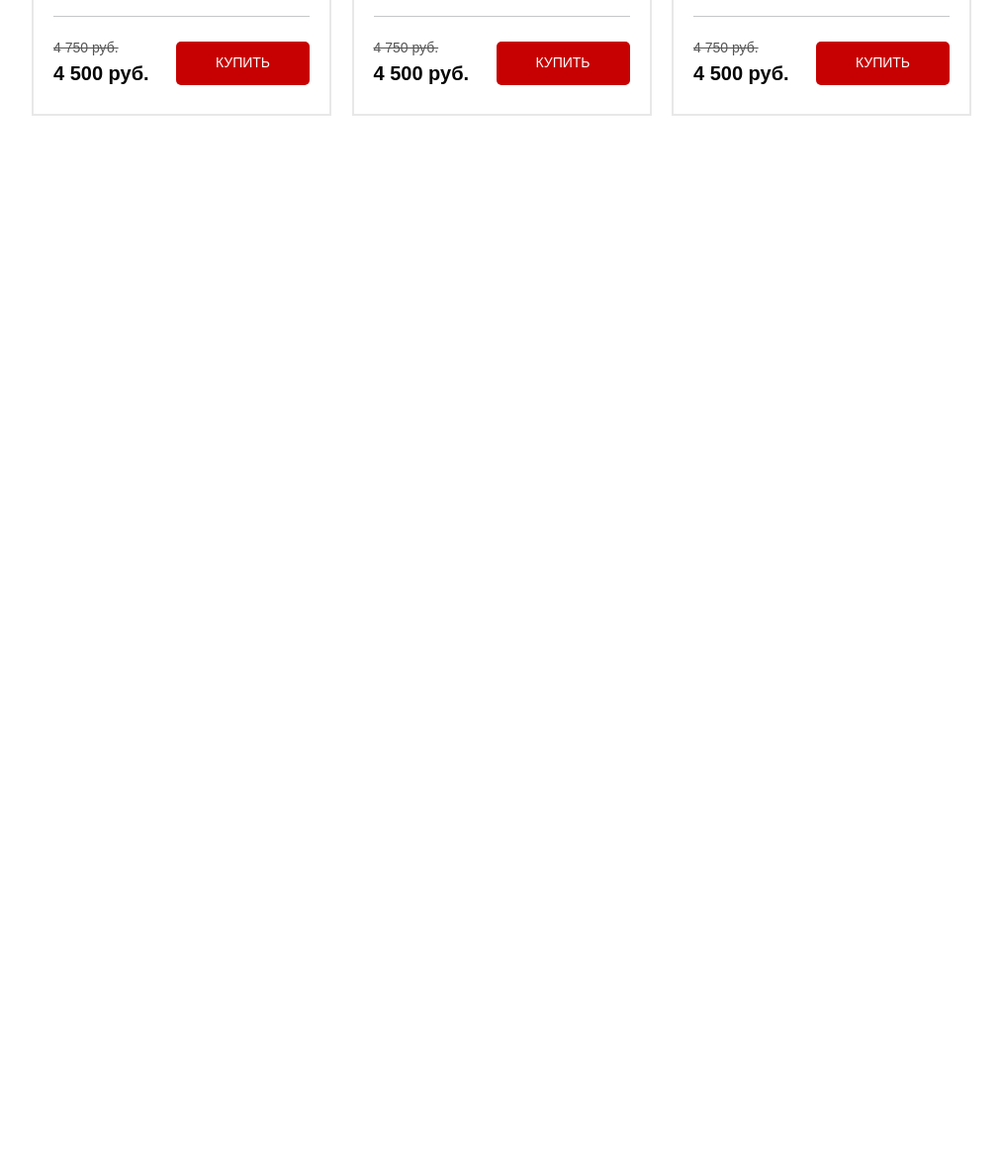
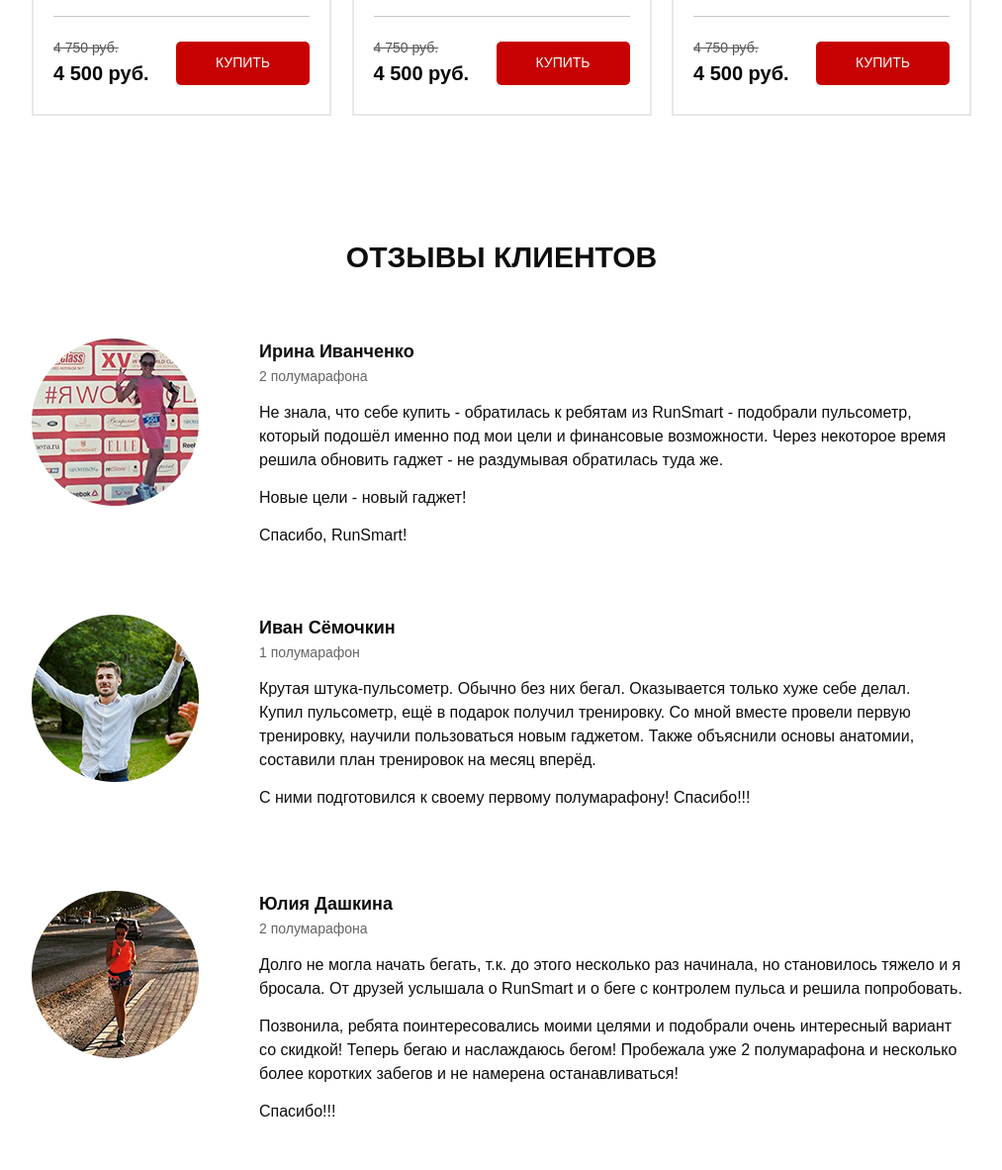
Before and after one commit to dashazhdanyuk/pulse_0, a website: page src/index.html in a window 1280 px wide. Shown: the part 3620-4802 px from the top of the page at 99% size, without its empty margins (133-1146 px from the left). Before the commit the page ends 3857 px from the top, so only its background shows below. Drawn offline with nearby package versions, Linux system fonts and the light colour scheme.

Commit message:
added section with review

```diff
--- a/src/index.html
+++ b/src/index.html
@@ -376,6 +376,47 @@
         </div>
     </section>
 
+    <section class="review">
+        <div class="container">
+            <div class="title title_review">отзывы клиентов</div>
+
+            <div class="review__wrapper">
+                <img src="img/review_1.png" alt="person1" class="review__img">
+                <div class="review__wrapper__descr">
+                    <div class="review__subtitle">Ирина Иванченко </div>
+                    <div class="review__marathon">2 полумарафона</div>
+                    <div class="review__descr">Не знала, что себе купить - обратилась к ребятам из RunSmart - подобрали пульсометр, который подошёл именно под мои цели и финансовые возможности. Через некоторое время решила обновить гаджет - не раздумывая обратилась туда же.</div>
+                    <div class="review__descr">Новые цели - новый гаджет!</div>
+                    <div class="review__descr">Спасибо, RunSmart! </div>
+                </div>
+            </div>
+
+            <div class="review__wrapper">
+                <img src="img/review_2.png" alt="person2" class="review__img">
+                <div class="review__wrapper__descr">
+                    <div class="review__subtitle">Иван Сёмочкин </div>
+                    <div class="review__marathon">1 полумарафон</div>
+                    <div class="review__descr">Крутая штука-пульсометр. Обычно без них бегал. Оказывается только хуже себе делал.
+                    <br>
+                    Купил пульсометр, ещё в подарок получил тренировку. Со мной вместе провели первую тренировку, научили пользоваться новым гаджетом. Также объяснили основы анатомии, составили план тренировок на месяц вперёд.</div>
+                    <div class="review__descr"> С ними подготовился к своему первому полумарафону! Спасибо!!! </div>
+                </div>
+            </div>
+
+            <div class="review__wrapper">
+                <img src="img/review_3.png" alt="person3" class="review__img">
+                <div class="review__wrapper__descr">
+                    <div class="review__subtitle">Юлия Дашкина </div>
+                    <div class="review__marathon">2 полумарафона</div>
+                    <div class="review__descr">Долго не могла начать бегать, т.к. до этого несколько раз начинала, но становилось тяжело и я бросала. От друзей услышала о RunSmart и о беге с контролем пульса и решила попробовать.</div>
+                    <div class="review__descr">Позвонила, ребята поинтересовались моими целями и подобрали очень интересный вариант со скидкой! Теперь бегаю и наслаждаюсь бегом! Пробежала уже 2 полумарафона и несколько более коротких забегов и не намерена останавливаться!</div>
+                    <div class="review__descr">Спасибо!!!</div>
+                </div>
+            </div>
+
+        </div>
+    </section>
+
     <script type="text/javascript" src="https://code.jquery.com/jquery-1.11.0.min.js"></script>
     <script type="text/javascript" src="https://code.jquery.com/jquery-migrate-1.2.1.min.js"></script> <!-- подключили библиотеку jquery -->
     <script src="js/slick.min.js"></script> <!-- подключили слайдер -->
--- a/src/sass/blocks/_title.scss
+++ b/src/sass/blocks/_title.scss
@@ -10,4 +10,7 @@
         text-align: left;
         color: #FFFFFF;
     }
+    &_review{
+        padding-bottom: 60px;
+    }
 }
--- a/src/sass/style.scss
+++ b/src/sass/style.scss
@@ -8,6 +8,7 @@
 @import 'blocks/forms';
 @import 'blocks/carousel';
 @import 'blocks/catalog';
+@import 'blocks/review';
 
 *{
     font-family: 'Museo Sans Cyrl', sans-serif;
```
Also changed, not shown: src/css/style.min.css.
